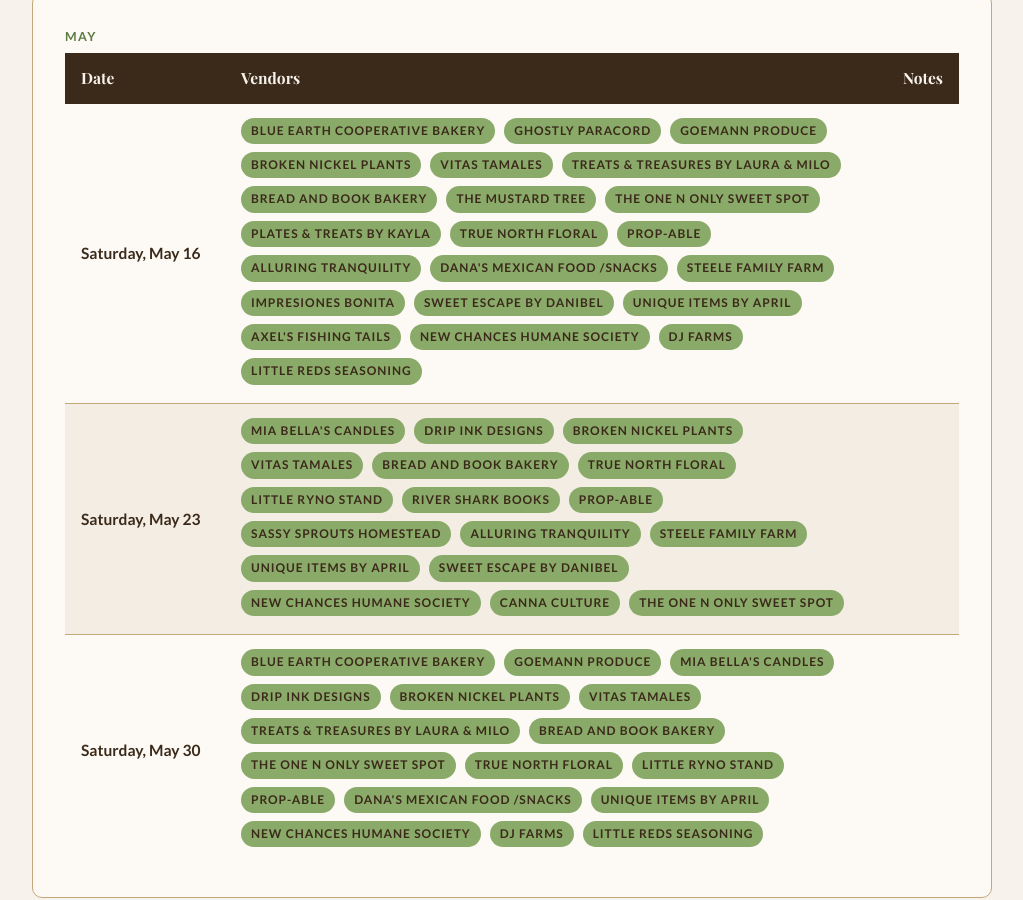
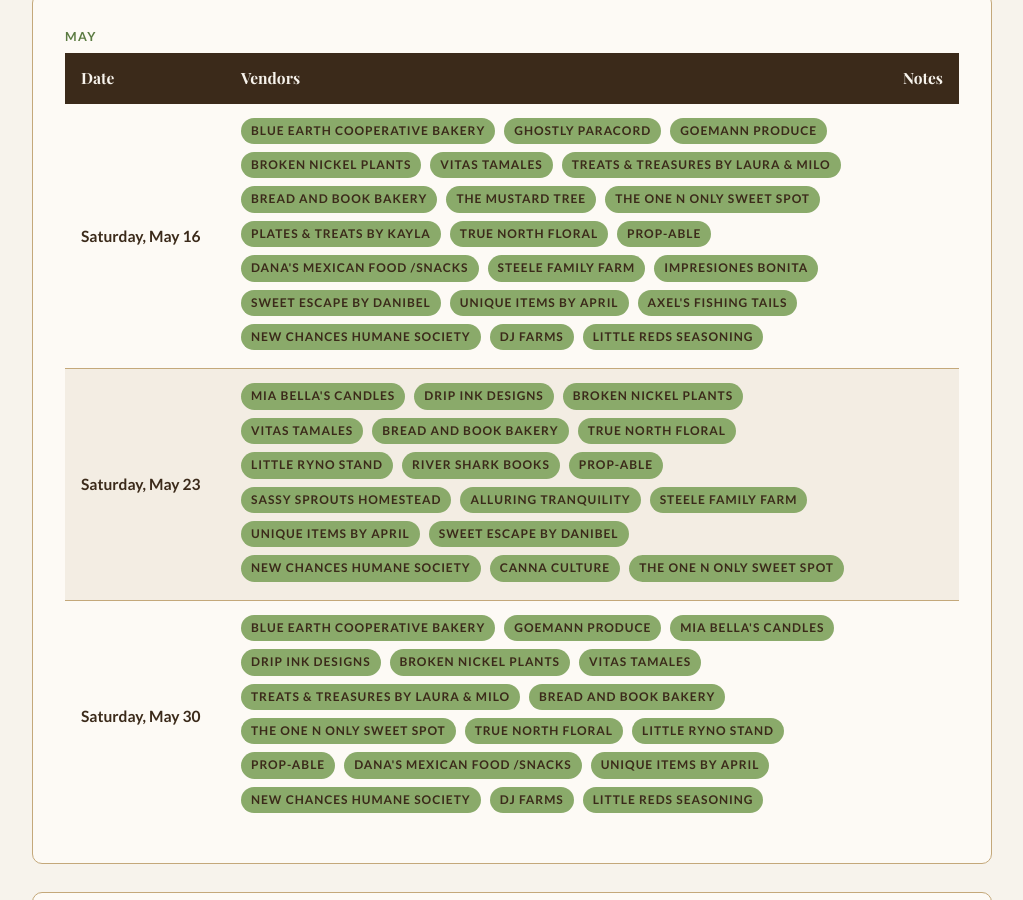
Before and after one commit to blueearthcommunitymarket/blueearthcommunitymarket.github.io, a Jekyll site: the page built from calendar/index.html, in a window 1280 px wide and 900 px high, scrolled down 547 px. Shown: the whole window, without its empty margins (128-1151 px from the left). Built offline with Jekyll 4.4.1, drawn with Linux system fonts in a browser that asks for light colours; some web fonts are replaced.

Commit message:
Update market calendar for May 16

```diff
--- a/calendar/index.html
+++ b/calendar/index.html
@@ -42,7 +42,6 @@ description: 2026 Blue Earth Community Market season schedule. Saturdays 10am-1p
                         <span class="tag">Plates &amp; Treats by Kayla</span>
                         <span class="tag">True North Floral</span>
                         <span class="tag">Prop-Able</span>
-                        <span class="tag">Alluring Tranquility</span>
                         <span class="tag">Dana's Mexican Food /Snacks</span>
                         <span class="tag">Steele Family Farm</span>
                         <span class="tag">Impresiones Bonita</span>
```
